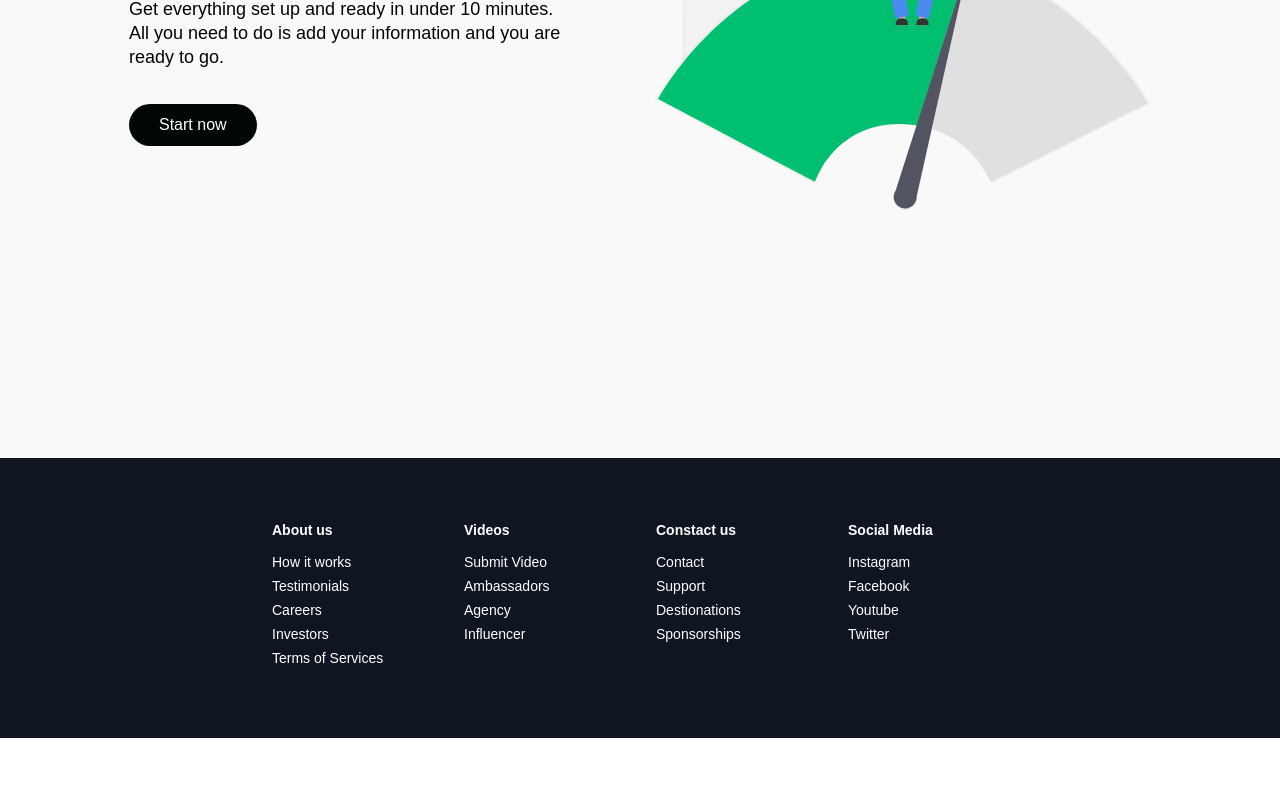
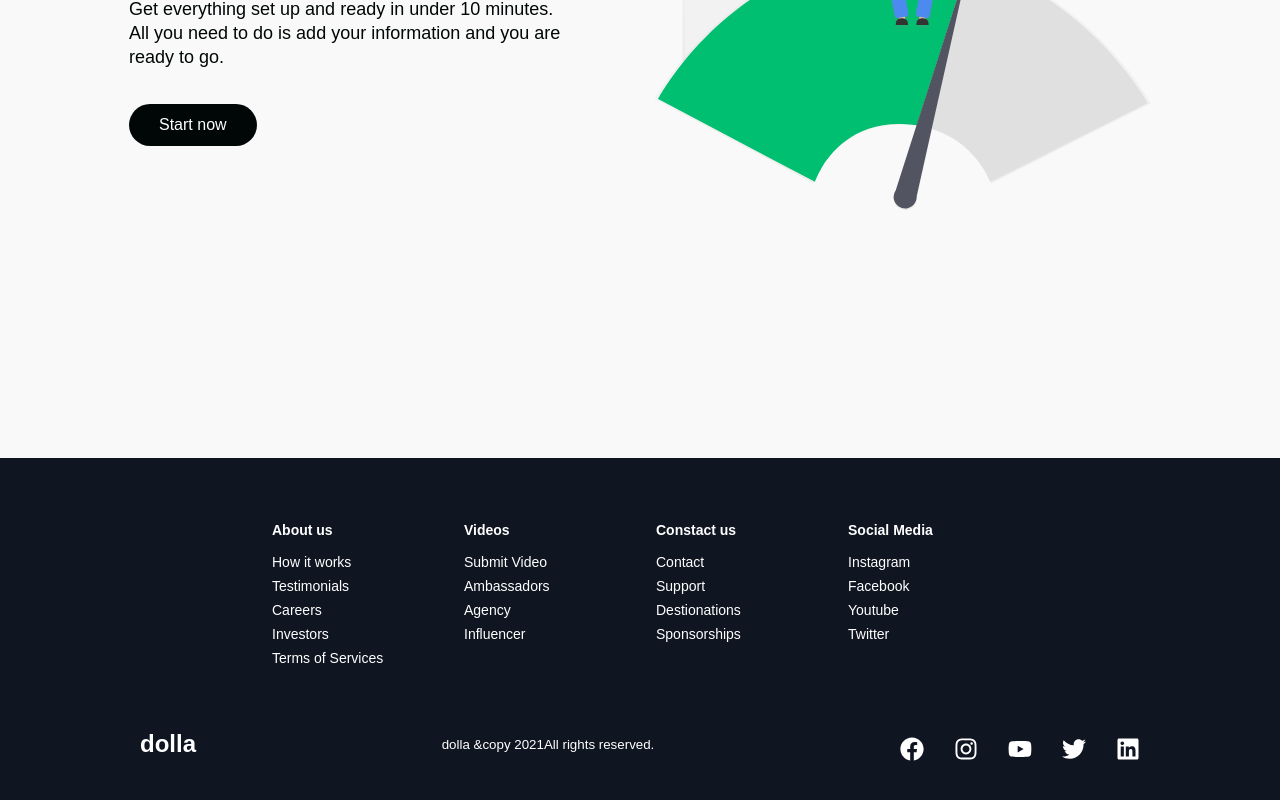
Before and after one commit to CbazCode/react-with-styled-component, a React (Create React App) app: page / in a window 1280 px wide. Shown: the part 3642-4442 px from the top of the page. Before the commit the page ends 4380 px from the top, so only its background shows below. Built offline with nearby package versions, Linux system fonts and the light colour scheme; a web font is replaced by a local one.

Commit message:
:dart: IMPROVE: footer

```diff
--- a/src/components/Footer/FooterElements.js
+++ b/src/components/Footer/FooterElements.js
@@ -64,3 +64,50 @@ export const FooterLink = styled(Link)`
         transition: 0.3s ease-out;
     }
 `
+
+export const SocialMedia = styled.section`
+    max-width: 1000px;
+    width: 100%;
+
+`
+
+export const SocialMediaWrap = styled.div`
+    display: flex;
+    justify-content: space-between;
+    align-items: center;
+    max-width: 1100px;
+    margin: 40px auto 0 auto;
+    @media screen and (max-width: 820px){
+        flex-direction: column;
+    }
+`
+
+export const SocialLogo = styled(Link)`
+    color: #fff;
+    justify-self: start;
+    cursor: pointer;
+    text-decoration: none;
+    font-size: 1.5rem;
+    display: flex;
+    align-items: center;
+    margin-bottom: 16px;
+    font-weight: bold;
+`
+
+export const WebsiteRight = styled.small`
+    color: #fff;
+    margin-bottom:16px;
+`
+
+export const SocialIcons = styled.div`
+    display: flex;
+    justify-content: space-between;
+    align-items:center;
+    width:240px;
+`
+
+
+export const SocialIconLink = styled.a`
+    color: #fff;
+    font-size: 24px;
+`
--- a/src/components/Footer/index.js
+++ b/src/components/Footer/index.js
@@ -1,5 +1,6 @@
 import React from 'react'
-import { FooterContainer, FooterLink, FooterLinkItems, FooterLinksContainer, FooterLinksWrapper, FooterLinkTitle, FooterWrap } from './FooterElements'
+import { FooterContainer, FooterLink, FooterLinkItems, FooterLinksContainer, FooterLinksWrapper, FooterLinkTitle, FooterWrap, SocialIconLink, SocialIcons, SocialLogo, SocialMedia, SocialMediaWrap, WebsiteRight } from './FooterElements'
+import {FaFacebook, FaYoutube, FaTwitter, FaInstagram, FaLinkedin} from 'react-icons/fa'
 
 export const Footer = () => {
     return (
@@ -42,8 +43,34 @@ export const Footer = () => {
                         </FooterLinkItems>
                     </FooterLinksWrapper>
                 </FooterLinksContainer>
+
+                <SocialMedia>
+                    <SocialMediaWrap>
+                        <SocialLogo to = "/">
+                            dolla
+                        </SocialLogo>
+                        <WebsiteRight>dolla &copy {new Date().getFullYear()}
+                        All rights reserved.</WebsiteRight>
+                        <SocialIcons>
+                            <SocialIconLink href = "/" target = "_blank" arial-label ="Facebook">
+                                <FaFacebook/>
+                            </SocialIconLink>
+                            <SocialIconLink href = "/" target = "_blank" arial-label ="Instagram">
+                                <FaInstagram/>
+                            </SocialIconLink>
+                            <SocialIconLink href = "/" target = "_blank" arial-label ="Youtube">
+                                <FaYoutube/>
+                            </SocialIconLink>
+                            <SocialIconLink href = "/" target = "_blank" arial-label ="Twitter">
+                                <FaTwitter/>
+                            </SocialIconLink>
+                            <SocialIconLink href = "/" target = "_blank" arial-label ="Linkedin">
+                                <FaLinkedin/>
+                            </SocialIconLink>
+                        </SocialIcons>
+                    </SocialMediaWrap>
+                </SocialMedia>
             </FooterWrap>
-
         </FooterContainer>
     )
 }
```
